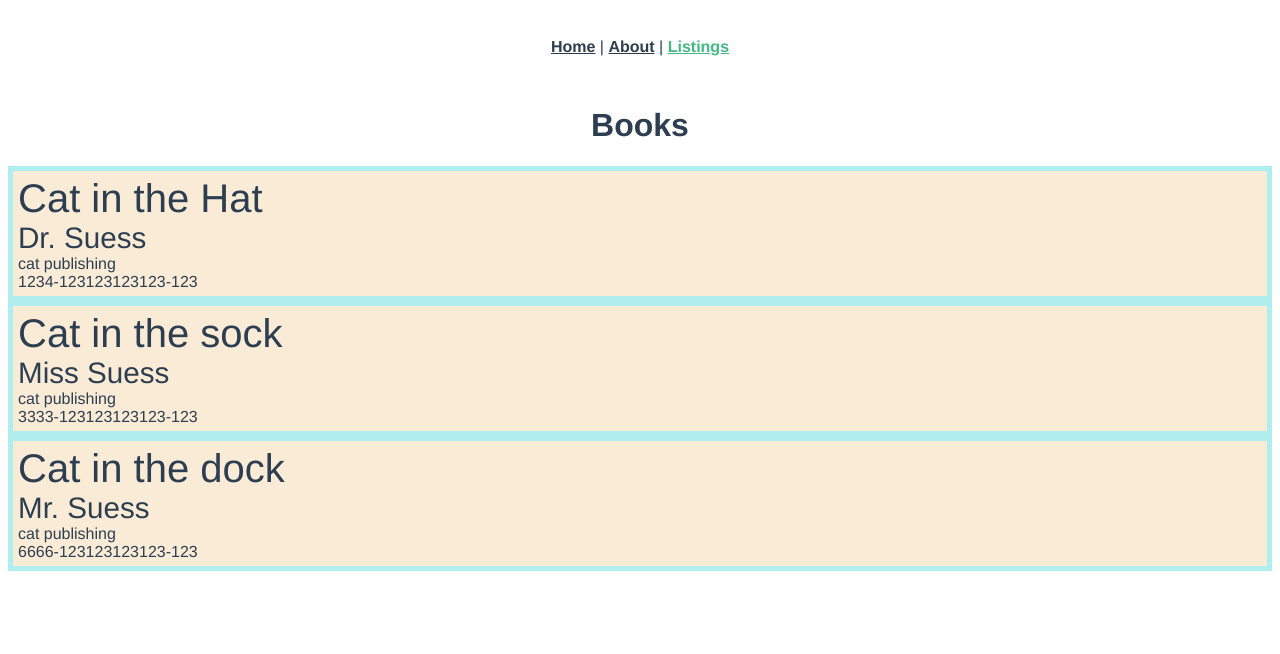
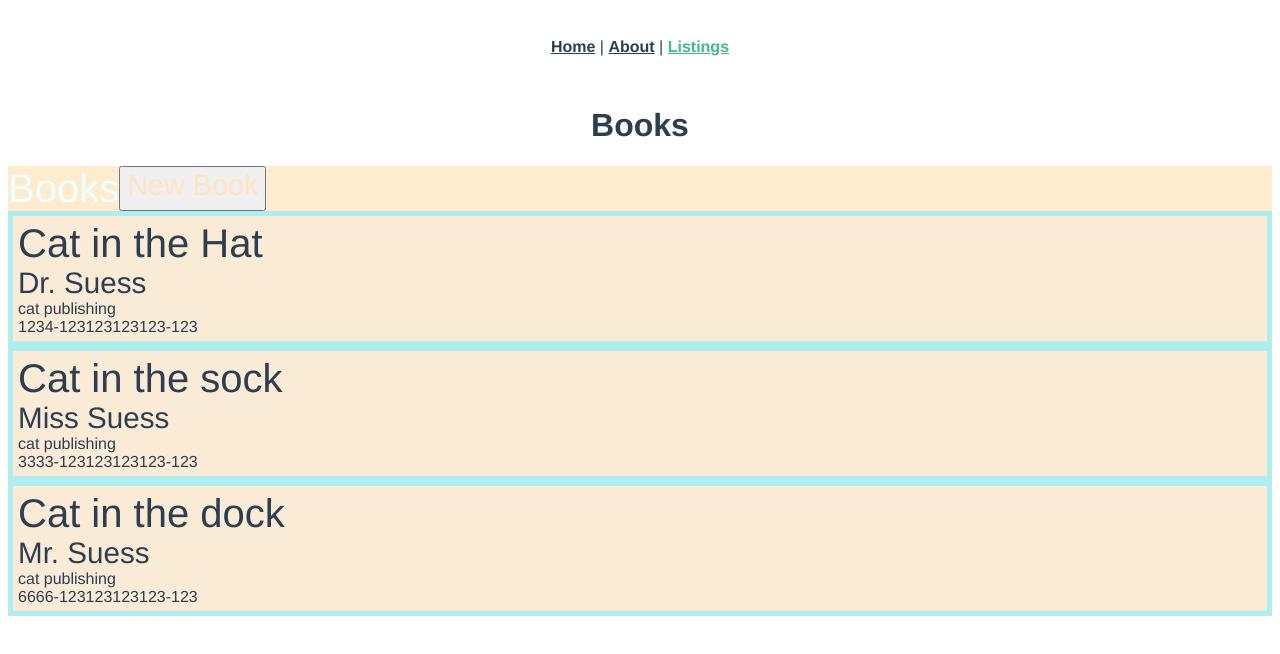
Before and after one commit to wontons/Parting-Pages, a Vue app in the folder frontend/: page /listings in a window 1280 px wide. Shown: the top 654 px of the page. Built offline with nearby package versions, Linux system fonts and the light colour scheme.

Commit message:
starting modals, stable

```diff
--- a/frontend/src/components/AddBookModal.vue
+++ b/frontend/src/components/AddBookModal.vue
@@ -1,12 +1,28 @@
 <template>
-  <div>
-
+  <div v-if="visible" @click.self="close">
+    <div class="">
+      <button aria-label="close" class="" @click.prevent="close">
+        x
+      </button>
+      <slot />
+    </div>
   </div>
 </template>
 
 <script>
 export default {
-
+    name: "addBookModal",
+    props: {
+      visible: {
+        required: true,
+        type: Boolean
+      }
+    },
+    methods: {
+      close() {
+        this.$emit("close");
+      }
+    }
 }
 </script>
 
--- a/frontend/src/components/Book.vue
+++ b/frontend/src/components/Book.vue
@@ -13,12 +13,7 @@
 export default {
   name: "book",
   props: ["book"],
-  methods: {
-    markSold() {
-      console.log("Sold!");
-      this.book.sold = !this.book.sold;
-    }
-  }
+  methods: {}
 }
 </script>
 
--- a/frontend/src/components/Booklist.vue
+++ b/frontend/src/components/Booklist.vue
@@ -1,12 +1,24 @@
 <template>
   <div>
     <h1>Books</h1>
-    <div class="container">
+    <div class="list-header">
+      <div class="book-header">
+        Books
+      </div>
+      <button class="new-book" @click="modalVisible = true">
+        New Book
+      </button>
+      <AddBookModal :visible="modalVisible" @close="modalVisible = false">
+        <div class="modal-title">New Book</div>
+        <button class="" @click="modalVisible = false">Close</button>
+      </AddBookModal>
+    </div>
+    <div class="container" @click="log">
       <!--div v-on:click="print" v-bind:key="book.id" v-for="book in books">
         <Book v-bind:book="book" />
       </div-->
       <div v-for="book in books" v-bind:key="book.id">
-        <Book v:-on:click="log" v-bind:book="book" />
+        <Book v-bind:book="book" />
       </div>
     </div>
   </div>
@@ -14,25 +26,52 @@
 
 <script>
 import Book from "./Book.vue";
+import AddBookModal from "./AddBookModal.vue";
 
 export default {
   name: "booklist",
   components: {
-    Book
+    Book,
+    AddBookModal
   },
   props: ["books"],
   methods: {
-    log () {
+    log() {
       console.log("Clicked!");
     }
+  },
+  data() {
+    return {
+      modalVisible: false
+    };
   }
-}
+};
 </script>
 
 <style scoped>
-    .container {
-      display: flex;
-      flex-direction: column;
-      background: paleturquoise;
-    }
+.container {
+  display: flex;
+  flex-direction: column;
+  background: paleturquoise;
+}
+
+.list-header {
+  display: flex;
+  flex-direction: row;
+  background: blanchedalmond;
+}
+
+.book-header {
+  display: flex;
+  justify-content: left;
+  font-size: 2.5em;
+  color: azure;
+}
+
+.new-book {
+  display: flex;
+  justify-content: right;
+  font-size: 1.8em;
+  color: bisque;
+}
 </style>
--- a/frontend/src/views/Listings.vue
+++ b/frontend/src/views/Listings.vue
@@ -1,6 +1,6 @@
 <template>
     <div>
-        <Booklist v-bind:books="books"/>
+      <Booklist v-bind:books="books"/>
     </div>
 </template>
 
@@ -41,11 +41,6 @@ export default {
         }
       ]
     }
-  },
-  methods: {
-    deleteBook(id) {
-      this.books = this.books.filter(book => book.id !== id);
-    }
   }
 }
 </script>
```
Also changed, not shown: 1 other file (tests, documents, lock files or other folders).
